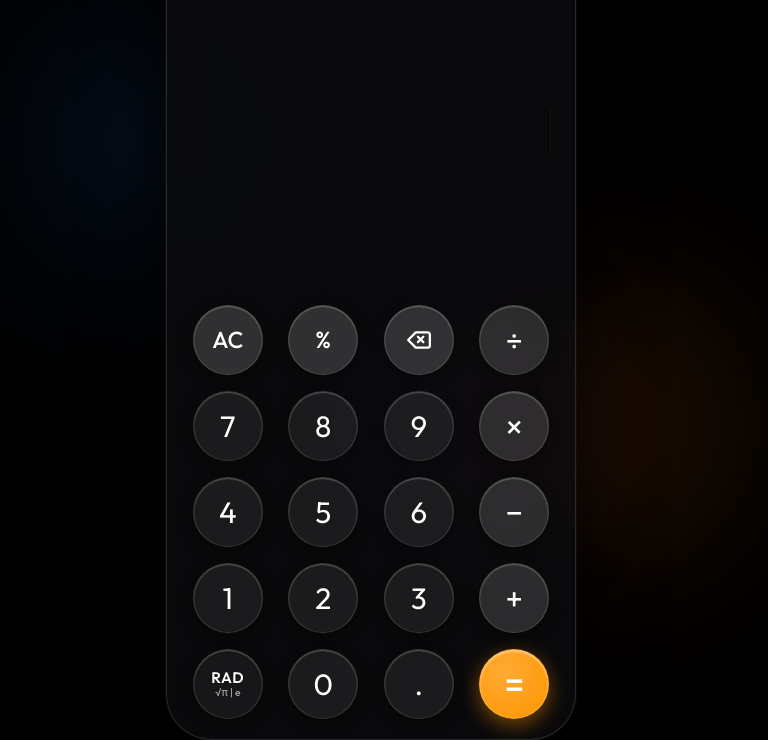
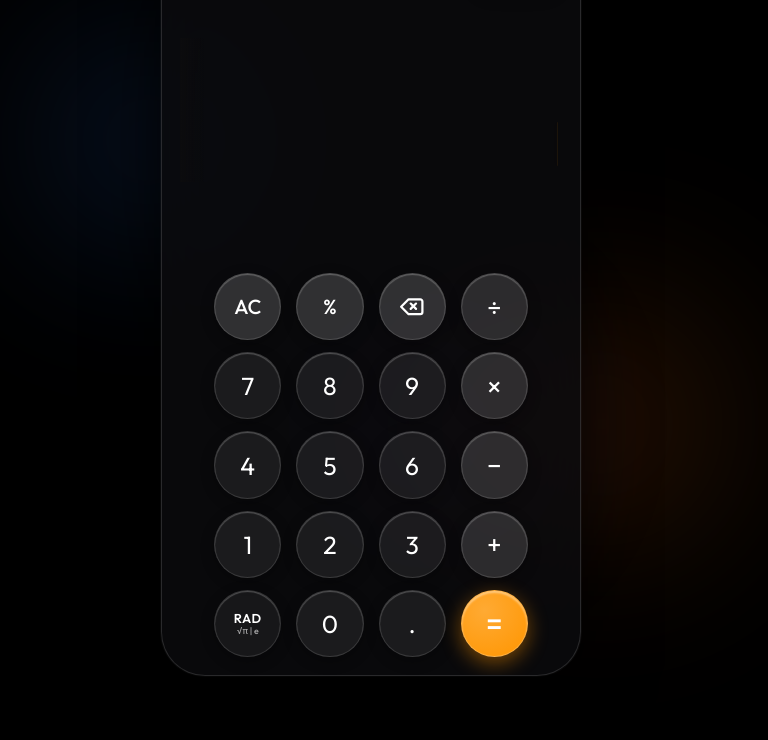
Before and after one commit to PLUGGEDEEN/calculator, a website: page Calculator Tutorial/Calculator Tutorial/calculator-mobile.html in a window 1280 px wide. Shown: the part 100-840 px from the top of the page, without its empty margins (269-1037 px from the left). After the commit the page ends 800 px from the top, so only its background shows below. Drawn offline with Linux system fonts and the light colour scheme; no server answers.

Commit message:
Add files via upload

```diff
--- a/Calculator Tutorial/Calculator Tutorial/calculator-mobile.html
+++ b/Calculator Tutorial/Calculator Tutorial/calculator-mobile.html
@@ -2,7 +2,7 @@
 <html lang="en">
 <head>
   <meta charset="UTF-8">
-  <meta name="viewport" content="width=device-width, initial-scale=1.0, maximum-scale=1.0, user-scalable=no">
+  <meta name="viewport" content="width=device-width, initial-scale=1.0, maximum-scale=1.0, user-scalable=no, viewport-fit=cover">
   <title>Modern Glassmorphism Calculator</title>
   <link rel="manifest" href="manifest.json">
   <meta name="theme-color" content="#0c0c0e">
@@ -32,6 +32,12 @@
   --text-muted: rgba(255, 255, 255, 0.38);
   --radius-full: 9999px;
   --radius-pill: 24px;
+
+  /* Adaptive fluid button & layout sizing that perfectly fits any phone, tablet, or laptop */
+  --btn-size: clamp(46px, min(18vw, 8.4vh), 72px);
+  --btn-font: clamp(1.35rem, min(6.4vw, 3.1vh), 2.05rem);
+  --btn-gap-y: clamp(6px, 1.5vh, 15px);
+  --btn-gap-x: clamp(6px, 2.4vw, 15px);
 }
 
 * {
@@ -42,16 +48,27 @@
   -webkit-tap-highlight-color: transparent;
 }
 
+html {
+  height: 100%;
+  height: -webkit-fill-available;
+  -webkit-text-size-adjust: 100%;
+}
+
 body {
-  min-height: 100vh;
+  min-height: 100%;
+  min-height: -webkit-fill-available;
   min-height: 100dvh;
   background-color: var(--bg-black);
   display: flex;
   justify-content: center;
   align-items: center;
-  overflow-x: hidden;
+  overflow: hidden;
   position: relative;
   color: var(--text-white);
+  touch-action: manipulation;
+  overscroll-behavior: none;
+  -webkit-font-smoothing: antialiased;
+  -moz-osx-font-smoothing: grayscale;
 }
 
 /* ==========================================================================
@@ -92,42 +109,47 @@ body {
 }
 
 /* ==========================================================================
-   MOBILE DEVICE SHELL
+   ADAPTIVE DEVICE SHELL (Fluid on Phones, Tablets, Laptops & Desktops)
    ========================================================================== */
 .app-shell {
   position: relative;
   z-index: 10;
-  width: 100%;
-  max-width: 410px;
-  min-height: 840px;
-  height: 94vh;
-  max-height: 910px;
+  width: min(94vw, 420px);
+  height: min(94vh, 880px);
+  max-height: 880px;
   background: rgba(12, 12, 14, 0.82);
   backdrop-filter: var(--glass-blur);
   -webkit-backdrop-filter: var(--glass-blur);
   border: 1px solid var(--glass-border);
-  border-radius: 46px;
-  box-shadow: 0 30px 80px rgba(0, 0, 0, 0.8), 0 0 0 1px rgba(255, 255, 255, 0.05);
+  border-radius: 44px;
+  box-shadow: 0 25px 70px rgba(0, 0, 0, 0.8), 0 0 0 1px rgba(255, 255, 255, 0.05);
   display: flex;
   flex-direction: column;
   justify-content: space-between;
-  padding: 24px 20px 20px 20px;
+  padding: 20px 18px 18px 18px;
   overflow: hidden;
 }
 
-@media (max-width: 480px) {
+/* Edge-to-edge adaptive fit on mobile phones, iOS Safari, and compact viewports */
+@media (max-width: 600px), (max-height: 760px) {
   body {
     padding: 0;
     align-items: stretch;
   }
   .app-shell {
     max-width: 100%;
-    min-height: 100dvh;
+    width: 100%;
+    height: 100%;
+    height: -webkit-fill-available;
     height: 100dvh;
     max-height: 100dvh;
     border-radius: 0;
     border: none;
-    padding: calc(env(safe-area-inset-top, 20px) + 12px) 16px 14px 16px;
+    box-shadow: none;
+    padding-top: max(10px, env(safe-area-inset-top));
+    padding-bottom: max(16px, env(safe-area-inset-bottom));
+    padding-left: max(12px, env(safe-area-inset-left));
+    padding-right: max(12px, env(safe-area-inset-right));
   }
 }
 
@@ -264,10 +286,10 @@ body {
   flex-direction: column;
   justify-content: flex-end;
   align-items: flex-end;
-  padding: 6px 4px 12px 4px;
-  flex: 1;
-  min-height: 110px;
-  max-height: 135px;
+  padding: 4px 4px 8px 4px;
+  flex: 1 1 auto;
+  min-height: clamp(65px, 11vh, 120px);
+  max-height: clamp(90px, 18vh, 160px);
   position: relative;
   overflow: hidden;
   width: 100%;
@@ -432,23 +454,23 @@ body {
 .scientific-tray.open {
   grid-template-rows: 1fr;
   opacity: 1;
-  margin-bottom: 12px;
+  margin-bottom: clamp(6px, 1.4vh, 12px);
 }
 
 /* Horizontally scrollable 2-row track */
 .scientific-scroll-track {
   display: grid;
-  grid-template-rows: repeat(2, 42px);
+  grid-template-rows: repeat(2, clamp(34px, 4.4vh, 42px));
   grid-auto-flow: column;
-  grid-auto-columns: 66px;
-  gap: 8px;
+  grid-auto-columns: clamp(56px, 14.5vw, 68px);
+  gap: clamp(5px, 1.2vw, 8px);
   overflow-x: auto;
   overflow-y: hidden;
   scroll-behavior: smooth;
   -webkit-overflow-scrolling: touch;
   touch-action: pan-x;
   overscroll-behavior-x: contain;
-  padding: 4px 2px 8px 2px;
+  padding: 3px 2px 6px 2px;
   min-height: 0;
 }
 
@@ -492,31 +514,35 @@ body {
 }
 
 /* ==========================================================================
-   MAIN CIRCULAR KEYPAD (5 x 4 GRID)
+   MAIN CIRCULAR KEYPAD (5 x 4 GRID) - Fluid Adaptive Layout
    ========================================================================== */
 .keypad-grid {
   display: grid;
-  grid-template-columns: repeat(4, 1fr);
-  gap: 16px 14px;
-  justify-items: center;
+  grid-template-columns: repeat(4, var(--btn-size));
+  gap: var(--btn-gap-y) var(--btn-gap-x);
+  justify-content: center;
   align-items: center;
+  width: 100%;
 }
 
 .btn {
   position: relative;
-  width: 70px;
-  height: 70px;
+  width: var(--btn-size);
+  height: var(--btn-size);
   border-radius: 50%;
+  aspect-ratio: 1 / 1;
   border: 1px solid var(--glass-border);
   background: var(--glass-bg-btn);
   color: var(--text-white);
-  font-size: 1.8rem;
+  font-size: var(--btn-font);
   font-weight: 400;
   display: flex;
   align-items: center;
   justify-content: center;
   cursor: pointer;
   user-select: none;
+  -webkit-user-select: none;
+  -webkit-touch-callout: none;
   touch-action: manipulation;
   -webkit-tap-highlight-color: transparent;
   overflow: hidden;
@@ -531,7 +557,7 @@ body {
 
 .fn-btn {
   background: var(--glass-bg-fn);
-  font-size: 1.45rem;
+  font-size: calc(var(--btn-font) * 0.82);
   font-weight: 500;
 }
 
@@ -541,11 +567,13 @@ body {
 
 .backspace-btn svg {
   stroke-width: 2.1;
+  width: calc(var(--btn-size) * 0.38);
+  height: calc(var(--btn-size) * 0.38);
 }
 
 .num-btn {
   background: var(--glass-bg-num);
-  font-size: 1.85rem;
+  font-size: var(--btn-font);
   font-weight: 400;
 }
 
@@ -555,7 +583,7 @@ body {
 
 .op-btn {
   background: rgba(255, 255, 255, 0.14);
-  font-size: 2rem;
+  font-size: calc(var(--btn-font) * 1.08);
   font-weight: 400;
 }
 
@@ -583,32 +611,35 @@ body {
 }
 
 .rad-label {
-  font-size: 0.95rem;
+  font-size: calc(var(--btn-font) * 0.52);
   font-weight: 600;
   letter-spacing: 0.5px;
 }
 
 .rad-sub {
-  font-size: 0.65rem;
+  font-size: calc(var(--btn-font) * 0.36);
   color: var(--text-dim);
   font-weight: 500;
 }
 
 .equals-btn-orange {
   position: relative;
-  width: 70px;
-  height: 70px;
+  width: var(--btn-size);
+  height: var(--btn-size);
   border-radius: 50%;
+  aspect-ratio: 1 / 1;
   border: 1px solid rgba(255, 255, 255, 0.2);
   background: radial-gradient(circle at 35% 30%, #ffaa33, var(--orange-accent));
   color: #ffffff;
-  font-size: 2.2rem;
+  font-size: calc(var(--btn-font) * 1.18);
   font-weight: 500;
   display: flex;
   align-items: center;
   justify-content: center;
   cursor: pointer;
   user-select: none;
+  -webkit-user-select: none;
+  -webkit-touch-callout: none;
   touch-action: manipulation;
   -webkit-tap-highlight-color: transparent;
   overflow: hidden;
@@ -619,19 +650,6 @@ body {
 .equals-btn-orange:active {
   filter: brightness(1.15);
   transition: none !important;
-}
-
-
-
-@media (max-width: 380px) {
-  .btn, .equals-btn-orange {
-    width: 62px;
-    height: 62px;
-    font-size: 1.6rem;
-  }
-  .keypad-grid {
-    gap: 12px 10px;
-  }
 }
 
 /* ==========================================================================
@@ -2584,17 +2602,32 @@ function handleButtonPress(btn) {
   }
 }
 
-// 1. Standard Keypad Buttons (Numbers, Operators, AC, Percent, Equals): Instant 0ms response
+// 1. Standard Keypad Buttons (Numbers, Operators, AC, Percent, Equals): Hardware-grade 0ms response
 document.querySelectorAll('.keypad-grid .btn:not(.sci-btn):not(.backspace-btn), .top-right-pill .pill-icon-btn, .equals-btn-orange').forEach(btn => {
+  let touchHandled = false;
+
+  // Ultra-fast touchstart for mobile Safari (iPhone) and Chrome (Android)
+  btn.addEventListener('touchstart', (e) => {
+    e.preventDefault();
+    touchHandled = true;
+    handleButtonPress(btn);
+  }, { passive: false });
+
+  // Instant desktop mouse interaction
   btn.addEventListener('pointerdown', (e) => {
+    if (touchHandled) return;
+    if (e.pointerType === 'mouse') {
       e.preventDefault();
       handleButtonPress(btn);
+    }
   });
 
   btn.addEventListener('click', (e) => {
-    if (e.detail === 0) {
+    e.preventDefault();
+    if (!touchHandled && e.detail === 0) {
       handleButtonPress(btn);
     }
+    touchHandled = false;
   });
 });
 
@@ -2713,12 +2746,25 @@ document.querySelectorAll('.sci-btn').forEach(btn => {
 // 4. RAD Button toggle at bottom-left: Instant, butter-smooth toggle
 const radBtnElem = document.getElementById('rad-mode-btn');
 if (radBtnElem) {
+  let radTouchHandled = false;
+  radBtnElem.addEventListener('touchstart', (e) => {
+    e.preventDefault();
+    radTouchHandled = true;
+    calc.toggleRadMode();
+  }, { passive: false });
+
   radBtnElem.addEventListener('pointerdown', (e) => {
+    if (radTouchHandled) return;
+    if (e.pointerType === 'mouse') {
       e.preventDefault();
       calc.toggleRadMode();
-  });
+    }
+  });
+
   radBtnElem.addEventListener('click', (e) => {
-    if (e.detail === 0) calc.toggleRadMode();
+    e.preventDefault();
+    if (!radTouchHandled && e.detail === 0) calc.toggleRadMode();
+    radTouchHandled = false;
   });
 }
 
--- a/Calculator Tutorial/Calculator Tutorial/style.css
+++ b/Calculator Tutorial/Calculator Tutorial/style.css
@@ -20,6 +20,12 @@
   --text-muted: rgba(255, 255, 255, 0.38);
   --radius-full: 9999px;
   --radius-pill: 24px;
+
+  /* Adaptive fluid button & layout sizing that perfectly fits any phone, tablet, or laptop */
+  --btn-size: clamp(46px, min(18vw, 8.4vh), 72px);
+  --btn-font: clamp(1.35rem, min(6.4vw, 3.1vh), 2.05rem);
+  --btn-gap-y: clamp(6px, 1.5vh, 15px);
+  --btn-gap-x: clamp(6px, 2.4vw, 15px);
 }
 
 * {
@@ -30,16 +36,27 @@
   -webkit-tap-highlight-color: transparent;
 }
 
+html {
+  height: 100%;
+  height: -webkit-fill-available;
+  -webkit-text-size-adjust: 100%;
+}
+
 body {
-  min-height: 100vh;
+  min-height: 100%;
+  min-height: -webkit-fill-available;
   min-height: 100dvh;
   background-color: var(--bg-black);
   display: flex;
   justify-content: center;
   align-items: center;
-  overflow-x: hidden;
+  overflow: hidden;
   position: relative;
   color: var(--text-white);
+  touch-action: manipulation;
+  overscroll-behavior: none;
+  -webkit-font-smoothing: antialiased;
+  -moz-osx-font-smoothing: grayscale;
 }
 
 /* ==========================================================================
@@ -80,42 +97,47 @@ body {
 }
 
 /* ==========================================================================
-   MOBILE DEVICE SHELL
+   ADAPTIVE DEVICE SHELL (Fluid on Phones, Tablets, Laptops & Desktops)
    ========================================================================== */
 .app-shell {
   position: relative;
   z-index: 10;
-  width: 100%;
-  max-width: 410px;
-  min-height: 840px;
-  height: 94vh;
-  max-height: 910px;
+  width: min(94vw, 420px);
+  height: min(94vh, 880px);
+  max-height: 880px;
   background: rgba(12, 12, 14, 0.82);
   backdrop-filter: var(--glass-blur);
   -webkit-backdrop-filter: var(--glass-blur);
   border: 1px solid var(--glass-border);
-  border-radius: 46px;
-  box-shadow: 0 30px 80px rgba(0, 0, 0, 0.8), 0 0 0 1px rgba(255, 255, 255, 0.05);
+  border-radius: 44px;
+  box-shadow: 0 25px 70px rgba(0, 0, 0, 0.8), 0 0 0 1px rgba(255, 255, 255, 0.05);
   display: flex;
   flex-direction: column;
   justify-content: space-between;
-  padding: 24px 20px 20px 20px;
+  padding: 20px 18px 18px 18px;
   overflow: hidden;
 }
 
-@media (max-width: 480px) {
+/* Edge-to-edge adaptive fit on mobile phones, iOS Safari, and compact viewports */
+@media (max-width: 600px), (max-height: 760px) {
   body {
     padding: 0;
     align-items: stretch;
   }
   .app-shell {
     max-width: 100%;
-    min-height: 100dvh;
+    width: 100%;
+    height: 100%;
+    height: -webkit-fill-available;
     height: 100dvh;
     max-height: 100dvh;
     border-radius: 0;
     border: none;
-    padding: calc(env(safe-area-inset-top, 20px) + 12px) 16px 14px 16px;
+    box-shadow: none;
+    padding-top: max(10px, env(safe-area-inset-top));
+    padding-bottom: max(16px, env(safe-area-inset-bottom));
+    padding-left: max(12px, env(safe-area-inset-left));
+    padding-right: max(12px, env(safe-area-inset-right));
   }
 }
 
@@ -252,10 +274,10 @@ body {
   flex-direction: column;
   justify-content: flex-end;
   align-items: flex-end;
-  padding: 6px 4px 12px 4px;
-  flex: 1;
-  min-height: 110px;
-  max-height: 135px;
+  padding: 4px 4px 8px 4px;
+  flex: 1 1 auto;
+  min-height: clamp(65px, 11vh, 120px);
+  max-height: clamp(90px, 18vh, 160px);
   position: relative;
   overflow: hidden;
   width: 100%;
@@ -420,23 +442,23 @@ body {
 .scientific-tray.open {
   grid-template-rows: 1fr;
   opacity: 1;
-  margin-bottom: 12px;
+  margin-bottom: clamp(6px, 1.4vh, 12px);
 }
 
 /* Horizontally scrollable 2-row track */
 .scientific-scroll-track {
   display: grid;
-  grid-template-rows: repeat(2, 42px);
+  grid-template-rows: repeat(2, clamp(34px, 4.4vh, 42px));
   grid-auto-flow: column;
-  grid-auto-columns: 66px;
-  gap: 8px;
+  grid-auto-columns: clamp(56px, 14.5vw, 68px);
+  gap: clamp(5px, 1.2vw, 8px);
   overflow-x: auto;
   overflow-y: hidden;
   scroll-behavior: smooth;
   -webkit-overflow-scrolling: touch;
   touch-action: pan-x;
   overscroll-behavior-x: contain;
-  padding: 4px 2px 8px 2px;
+  padding: 3px 2px 6px 2px;
   min-height: 0;
 }
 
@@ -480,31 +502,35 @@ body {
 }
 
 /* ==========================================================================
-   MAIN CIRCULAR KEYPAD (5 x 4 GRID)
+   MAIN CIRCULAR KEYPAD (5 x 4 GRID) - Fluid Adaptive Layout
    ========================================================================== */
 .keypad-grid {
   display: grid;
-  grid-template-columns: repeat(4, 1fr);
-  gap: 16px 14px;
-  justify-items: center;
+  grid-template-columns: repeat(4, var(--btn-size));
+  gap: var(--btn-gap-y) var(--btn-gap-x);
+  justify-content: center;
   align-items: center;
+  width: 100%;
 }
 
 .btn {
   position: relative;
-  width: 70px;
-  height: 70px;
+  width: var(--btn-size);
+  height: var(--btn-size);
   border-radius: 50%;
+  aspect-ratio: 1 / 1;
   border: 1px solid var(--glass-border);
   background: var(--glass-bg-btn);
   color: var(--text-white);
-  font-size: 1.8rem;
+  font-size: var(--btn-font);
   font-weight: 400;
   display: flex;
   align-items: center;
   justify-content: center;
   cursor: pointer;
   user-select: none;
+  -webkit-user-select: none;
+  -webkit-touch-callout: none;
   touch-action: manipulation;
   -webkit-tap-highlight-color: transparent;
   overflow: hidden;
@@ -519,7 +545,7 @@ body {
 
 .fn-btn {
   background: var(--glass-bg-fn);
-  font-size: 1.45rem;
+  font-size: calc(var(--btn-font) * 0.82);
   font-weight: 500;
 }
 
@@ -529,11 +555,13 @@ body {
 
 .backspace-btn svg {
   stroke-width: 2.1;
+  width: calc(var(--btn-size) * 0.38);
+  height: calc(var(--btn-size) * 0.38);
 }
 
 .num-btn {
   background: var(--glass-bg-num);
-  font-size: 1.85rem;
+  font-size: var(--btn-font);
   font-weight: 400;
 }
 
@@ -543,7 +571,7 @@ body {
 
 .op-btn {
   background: rgba(255, 255, 255, 0.14);
-  font-size: 2rem;
+  font-size: calc(var(--btn-font) * 1.08);
   font-weight: 400;
 }
 
@@ -571,32 +599,35 @@ body {
 }
 
 .rad-label {
-  font-size: 0.95rem;
+  font-size: calc(var(--btn-font) * 0.52);
   font-weight: 600;
   letter-spacing: 0.5px;
 }
 
 .rad-sub {
-  font-size: 0.65rem;
+  font-size: calc(var(--btn-font) * 0.36);
   color: var(--text-dim);
   font-weight: 500;
 }
 
 .equals-btn-orange {
   position: relative;
-  width: 70px;
-  height: 70px;
+  width: var(--btn-size);
+  height: var(--btn-size);
   border-radius: 50%;
+  aspect-ratio: 1 / 1;
   border: 1px solid rgba(255, 255, 255, 0.2);
   background: radial-gradient(circle at 35% 30%, #ffaa33, var(--orange-accent));
   color: #ffffff;
-  font-size: 2.2rem;
+  font-size: calc(var(--btn-font) * 1.18);
   font-weight: 500;
   display: flex;
   align-items: center;
   justify-content: center;
   cursor: pointer;
   user-select: none;
+  -webkit-user-select: none;
+  -webkit-touch-callout: none;
   touch-action: manipulation;
   -webkit-tap-highlight-color: transparent;
   overflow: hidden;
@@ -607,19 +638,6 @@ body {
 .equals-btn-orange:active {
   filter: brightness(1.15);
   transition: none !important;
-}
-
-
-
-@media (max-width: 380px) {
-  .btn, .equals-btn-orange {
-    width: 62px;
-    height: 62px;
-    font-size: 1.6rem;
-  }
-  .keypad-grid {
-    gap: 12px 10px;
-  }
 }
 
 /* ==========================================================================
--- a/Calculator Tutorial/Calculator Tutorial/sw.js
+++ b/Calculator Tutorial/Calculator Tutorial/sw.js
@@ -1,4 +1,4 @@
-const CACHE_NAME = 'calc-pwa-v3';
+const CACHE_NAME = 'calc-pwa-v4';
 const ASSETS = [
   '/',
   '/style.css',
```
Also changed, not shown: Calculator Tutorial/Calculator Tutorial/index.html (+1 -1 lines), Calculator Tutorial/Calculator Tutorial/script.js (+32 -4 lines). Lines whose indentation alone changed are shown as unchanged.
